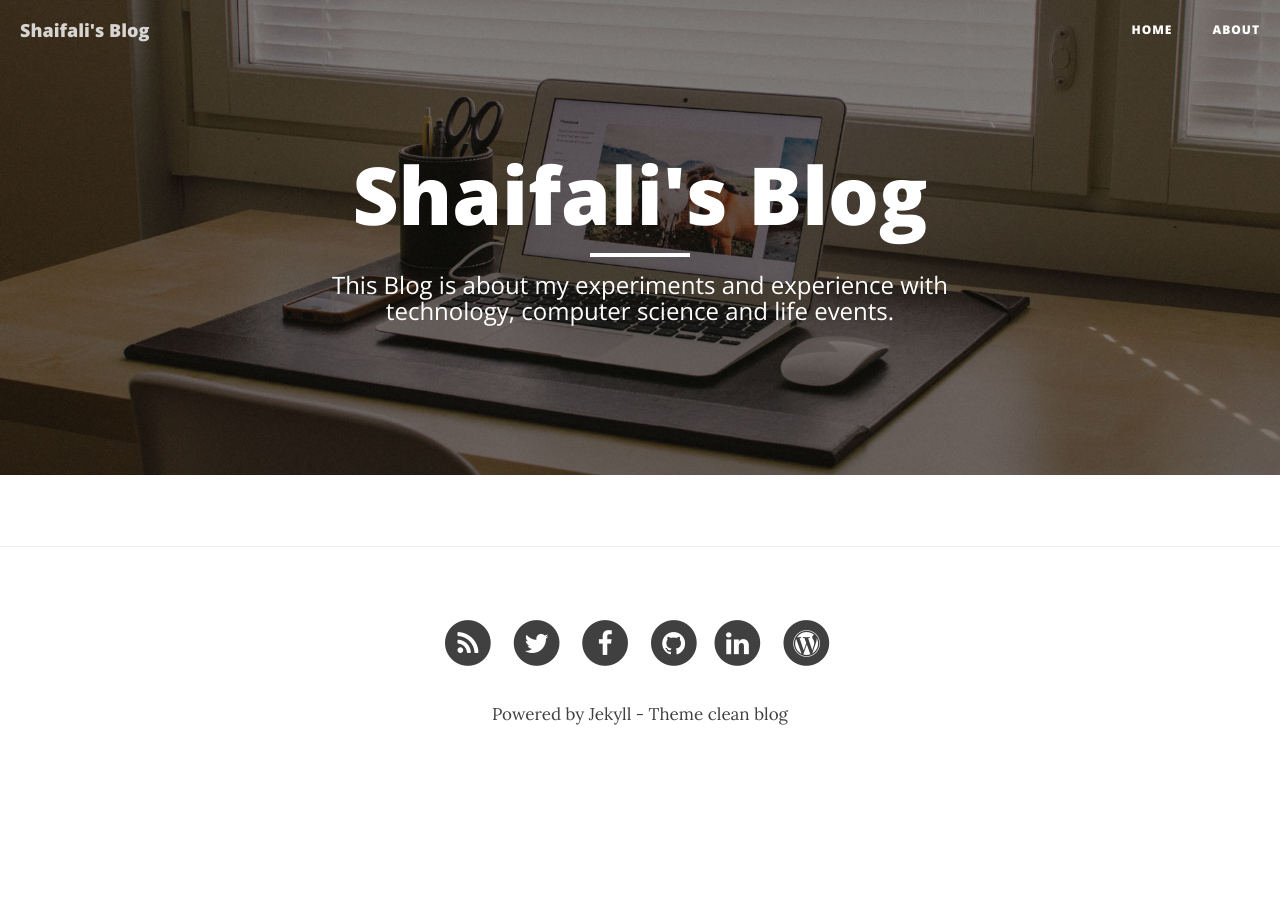
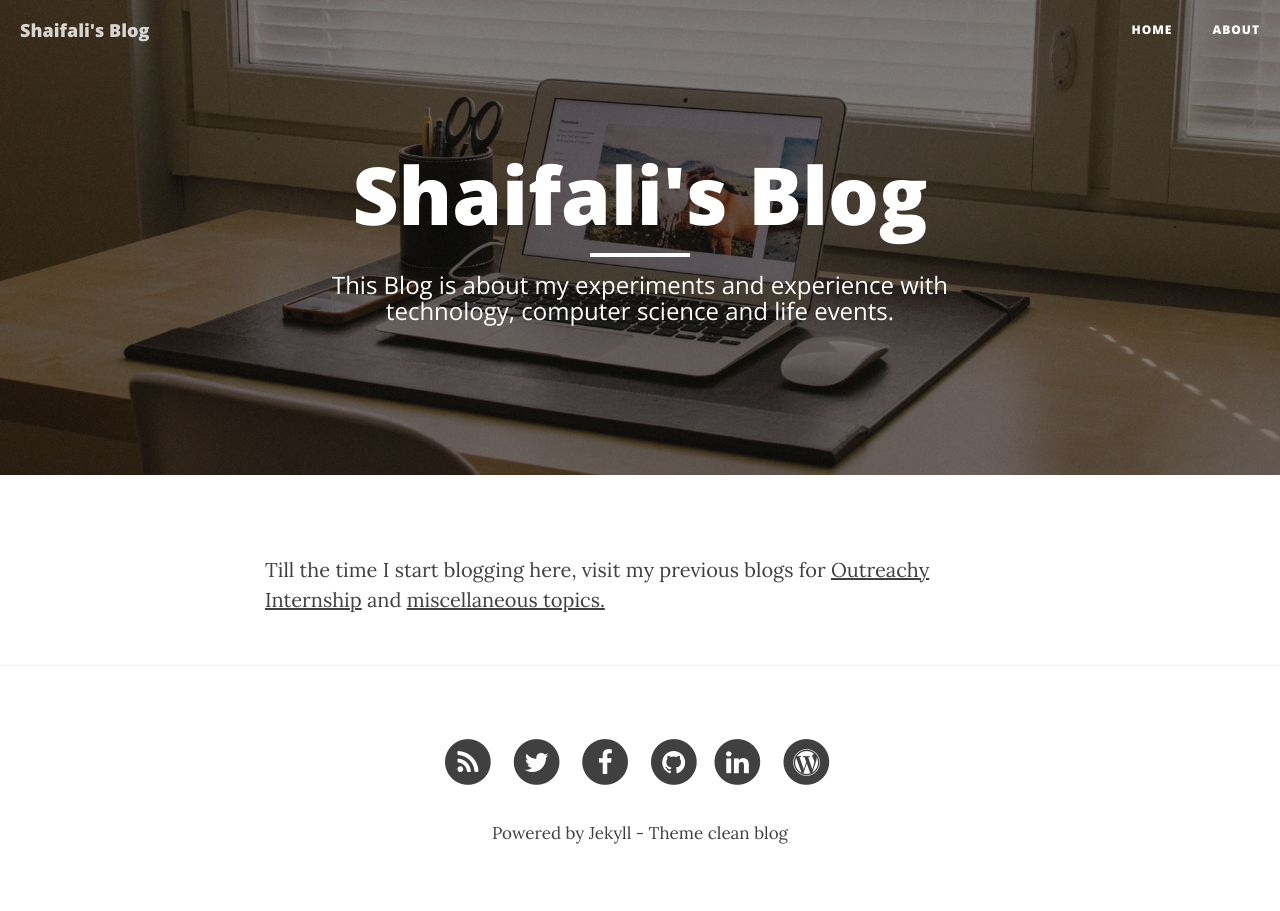
Before and after one commit to exploreshaifali/exploreshaifali.github.io, a Jekyll site: the page built from index.html, in a window 1280 px wide. Built offline with Jekyll 4.4.1, drawn with Linux system fonts in a browser that asks for light colours; nearby versions of some CDN libraries; the list of posts is cut into pages by our own code.

Commit message:
Added last blogs message on index page.

```diff
--- a/index.html
+++ b/index.html
@@ -34,3 +34,5 @@ description: "This Blog is about my experiments and experience with technology,
     {% endif %}
 </ul>
 {% endif %}
+
+<p>Till the time I start blogging here, visit my previous blogs for <a href="https://shaifaliagrawal.wordpress.com/" target="_blank">Outreachy Internship</a> and <a href="http://shaifali-agrawal.blogspot.in/" target="_blank">miscellaneous topics.</a></p>
```
Also changed, not shown: 2 other files.
